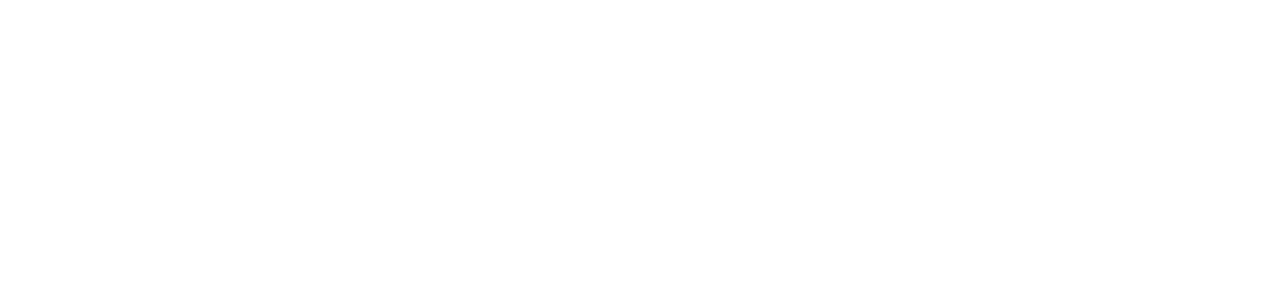
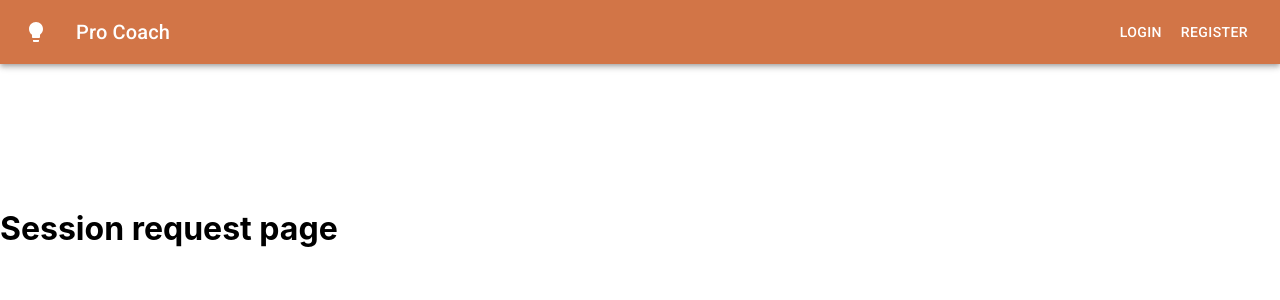
Before and after one commit to CSkicko/Pro-Coach, a React (Create React App) app in the folder client/: page /session-request in a window 1280 px wide. Before the commit this address had no page. Shown: the top 300 px of the page. Built offline with nearby package versions, Linux system fonts and the light colour scheme.

Commit message:
Added navigation to session request page

```diff
--- a/client/src/App.js
+++ b/client/src/App.js
@@ -17,6 +17,7 @@
 import Skills from './pages/Skills';
 import EditProfile from './pages/EditProfile';
 import Session from './pages/Session';
+import SessionReq from './pages/SessionReq';
 
 // Import components
 import Navbar from './components/Navbar';
@@ -107,6 +108,12 @@
               path="/session/:sessionId"
               element={<><Navbar /><Session /></>}
             />
+
+            {/* Create session request page */}
+            <Route
+              path="/session-request"
+              element={<><Navbar /><SessionReq /></>}
+            />
           </Routes>
         </Router>
       </ThemeProvider>
--- a/client/src/components/ProfileTabs.js
+++ b/client/src/components/ProfileTabs.js
@@ -106,7 +106,9 @@
                 {!userInfo.profile.isCoach ? (
                   <>
                     <Grid item xs={12} sx={{ mt: '10%', textAlign: 'center' }}>
-                      <Button variant='contained'>New Session Request</Button>
+                      <Link to='/session-request' style={{ textDecoration: 'none' }}>
+                        <Button variant='contained'>New Session Request</Button>
+                      </Link>
                     </Grid>
                     <Grid item xs={12} sx={{ mt: '10%', textAlign: 'center' }}>
                       <h3 variant='contained'>Pending Sessions</h3>
--- /dev/null
+++ b/client/src/pages/SessionReq.js
@@ -0,0 +1,20 @@
+// Import dependencies
+import React from 'react';
+import Grid from '@mui/material/Grid';
+
+const Session = () => {
+    return (
+        <main>
+            {/* Set up grid for spacing */}
+            <Grid container spacing={4} sx={{ my: 'auto' }} justifyContent="flex-end">
+
+                {/* Grid item for landing page message and get started button */}
+                <Grid item sx={{ mt: '7%' }} xs={12}>
+                    <h1>Session request page</h1>
+                </Grid>
+            </Grid>
+        </main>
+    )
+}
+
+export default Session;
```
